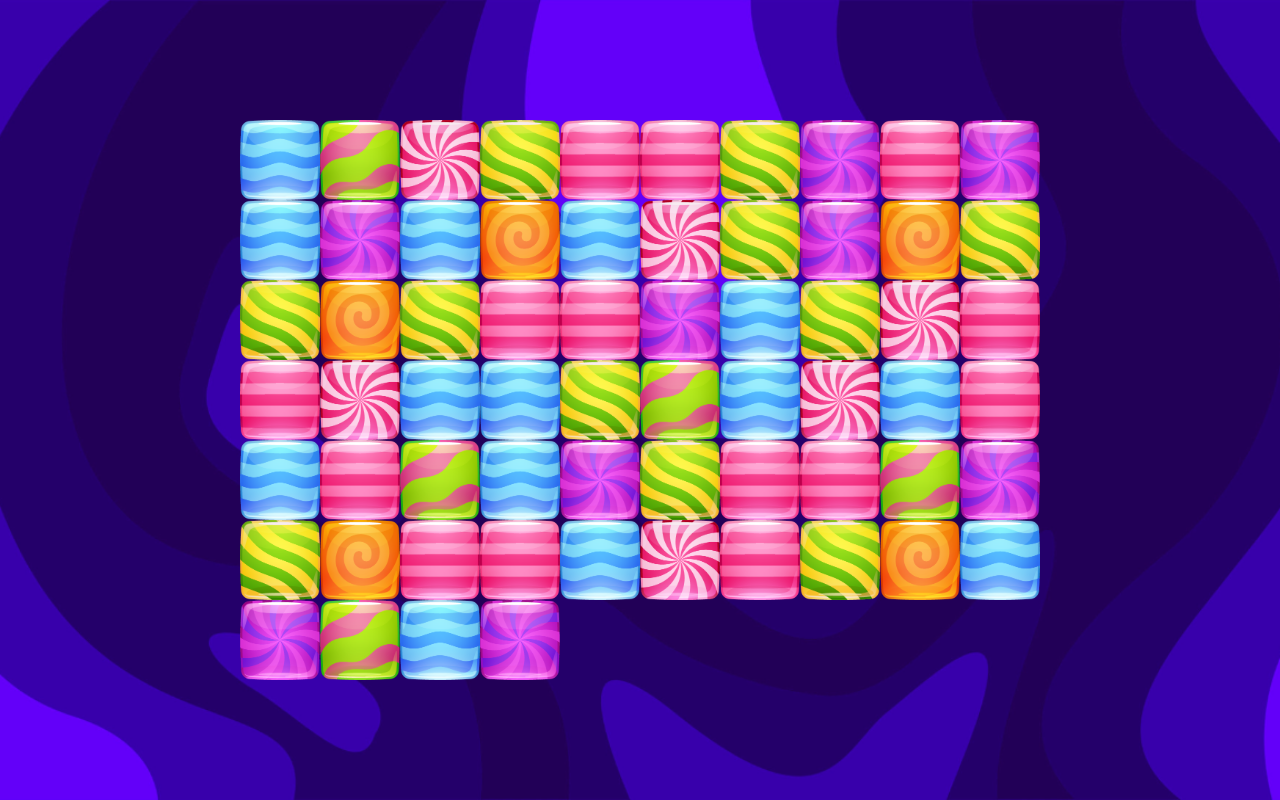
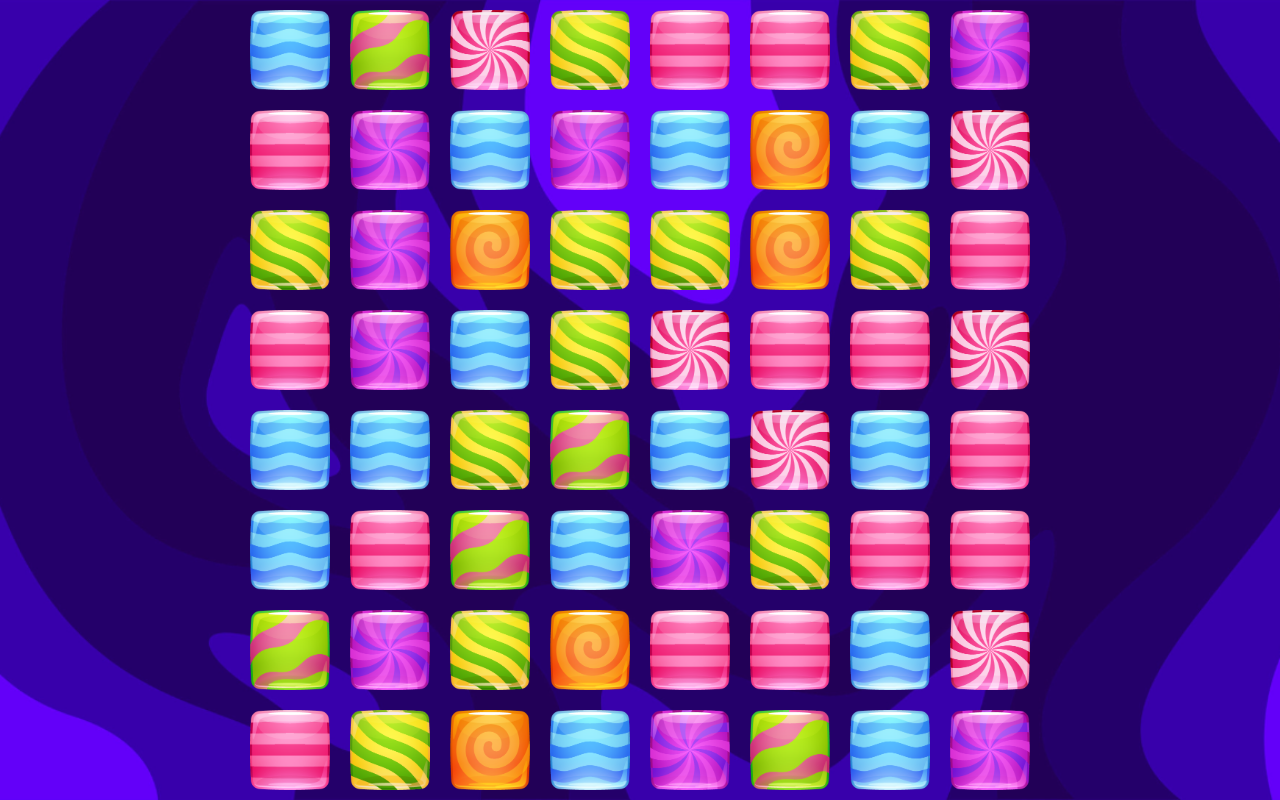
Before and after one commit to mjxang/candy, a React (Create React App) app in the folder candy-crush-clone/: page / in a window 1280 px wide. Built offline with nearby package versions, Linux system fonts and the light colour scheme.

Commit message:
styling the candies

```diff
--- a/candy-crush-clone/src/components/Tile.tsx
+++ b/candy-crush-clone/src/components/Tile.tsx
@@ -2,7 +2,7 @@ import React from 'react'
 
 function Tile({candy,candyId}: {candy: string, candyId: number}) {
   return (
-    <div>
+    <div className="h-24 w-24 flex justify-center items-center m-0.5 rounded-lg select-none ">
         {
             candy && <img src={candy} alt="candy" className="h-20 w-20" candy-id={candyId}/>
         }
```
